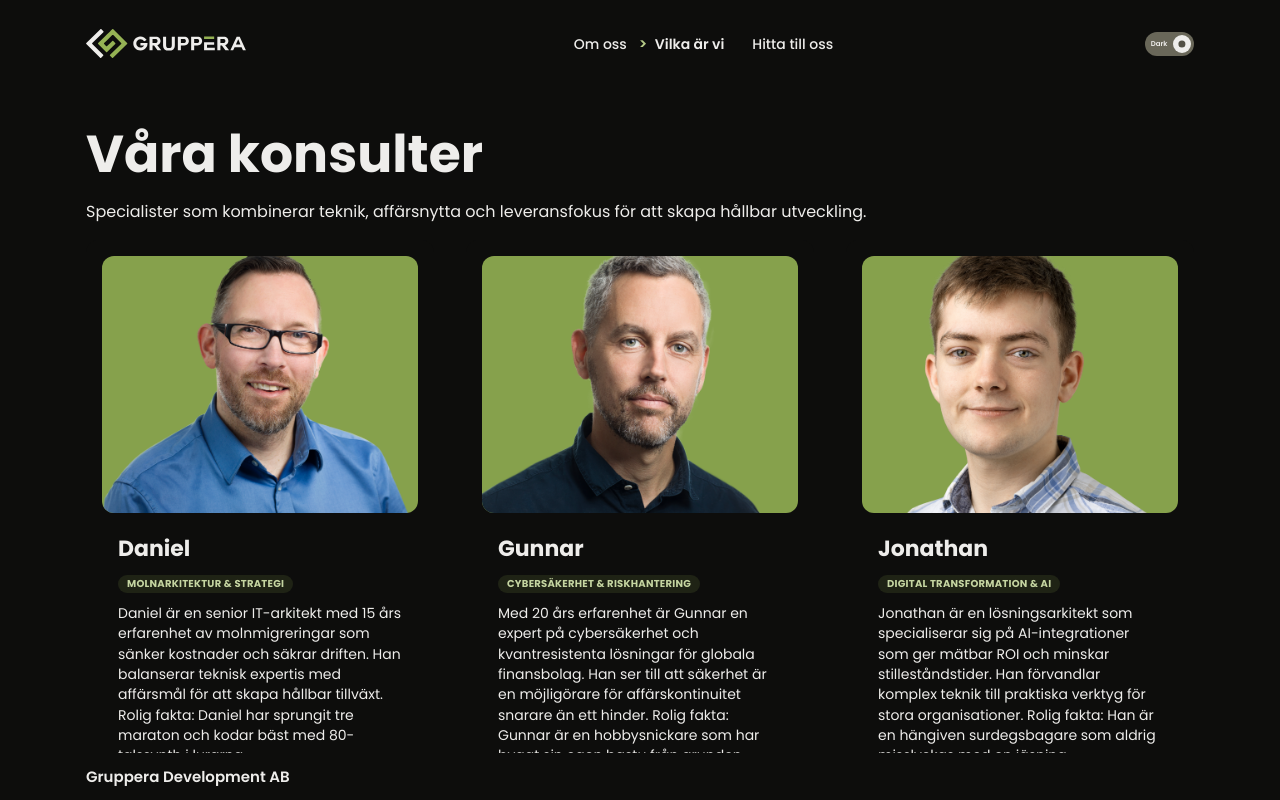
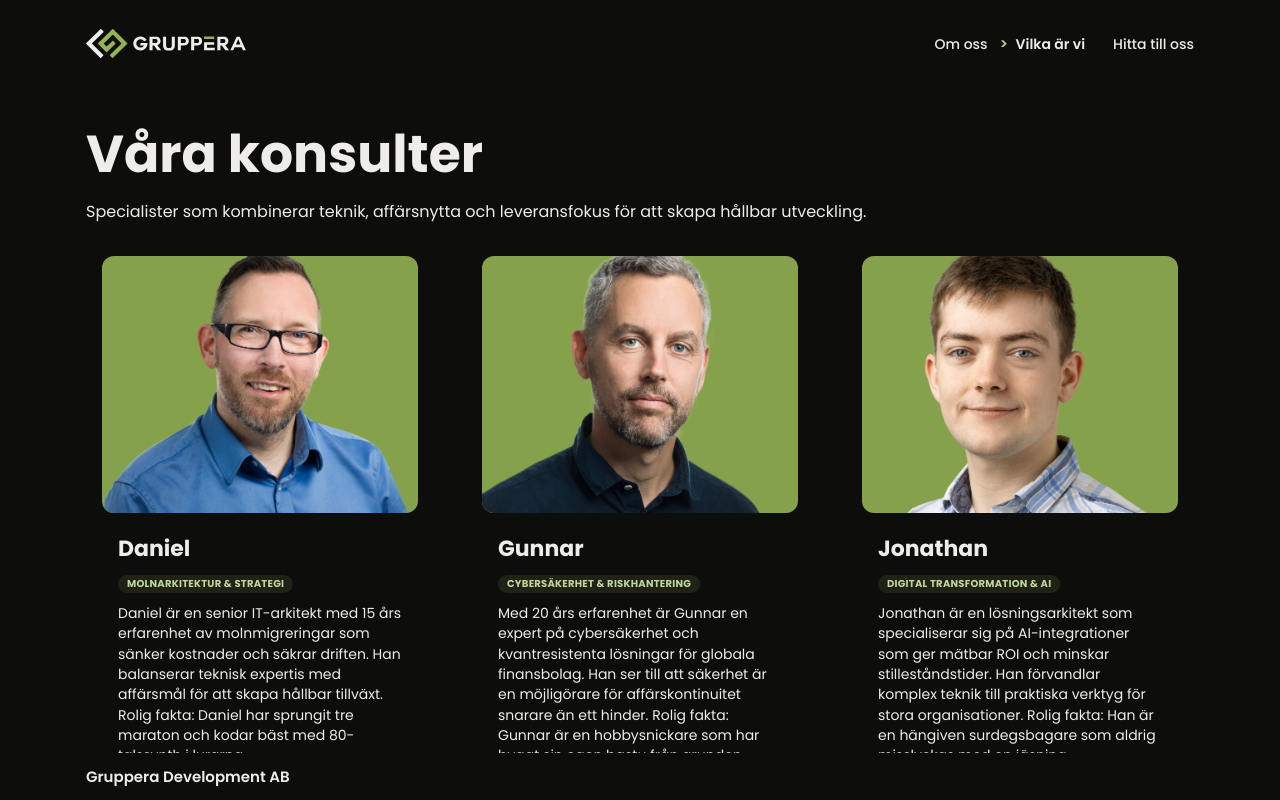
Before and after one commit to Gruppera/gruppera-web, a Next.js app: page /vilka-ar-vi in a window 1280 px wide. Shown: the top 800 px of the page. Built offline with nearby package versions, Linux system fonts and the light colour scheme.

Commit message:
Removed light mode

```diff
--- a/app/globals.css
+++ b/app/globals.css
@@ -9,30 +9,9 @@ body {
   --mantine-color-dimmed: #EEEDEB;
 }
 
-:root[data-mantine-color-scheme="light"] {
-  --mantine-color-body: #757263 !important;
-  --mantine-color-text: #0D0D0C !important;
-  --mantine-color-dimmed: #0D0D0C !important;
-}
-
-html[data-mantine-color-scheme="light"] body {
-  background: #757263 !important;
-  color: #0D0D0C !important;
-}
-
 header,
 footer {
   background: var(--mantine-color-body);
-}
-
-html[data-mantine-color-scheme="light"] header,
-html[data-mantine-color-scheme="light"] footer {
-  background: #757263 !important;
-}
-
-html[data-mantine-color-scheme="light"] header,
-html[data-mantine-color-scheme="light"] footer {
-  background: #757263;
 }
 
 body {
--- a/components/Providers.tsx
+++ b/components/Providers.tsx
@@ -1,26 +1,14 @@
 "use client";
 
-import {
-  MantineProvider,
-  localStorageColorSchemeManager,
-  type MantineThemeOverride,
-} from "@mantine/core";
+import { MantineProvider, type MantineThemeOverride } from "@mantine/core";
 
 type ProvidersProps = {
   children: React.ReactNode;
   theme: MantineThemeOverride;
 };
 
-const colorSchemeManager = localStorageColorSchemeManager({
-  key: "gruppera-color-scheme",
-});
-
 export const Providers = ({ children, theme }: ProvidersProps) => (
-  <MantineProvider
-    defaultColorScheme="dark"
-    theme={theme}
-    colorSchemeManager={colorSchemeManager}
-  >
+  <MantineProvider defaultColorScheme="dark" theme={theme}>
     {children}
   </MantineProvider>
 );
--- a/components/SiteHeader.tsx
+++ b/components/SiteHeader.tsx
@@ -3,18 +3,7 @@
 import Link from "next/link";
 import { usePathname } from "next/navigation";
 import { useEffect, useState } from "react";
-import {
-  Box,
-  Burger,
-  Container,
-  Drawer,
-  Group,
-  Image,
-  Stack,
-  Switch,
-  Text,
-  useMantineColorScheme,
-} from "@mantine/core";
+import { Box, Burger, Container, Drawer, Group, Image, Stack, Text } from "@mantine/core";
 import { useDisclosure, useWindowScroll } from "@mantine/hooks";
 
 const EXPANDED_HEIGHT = 88;
@@ -25,9 +14,6 @@ export const SiteHeader = () => {
   const [isCompact, setIsCompact] = useState(false);
   const pathname = usePathname();
   const [opened, { close, toggle }] = useDisclosure(false);
-  const { colorScheme, toggleColorScheme } = useMantineColorScheme();
-  const [mounted, setMounted] = useState(false);
-  const isDark = (mounted ? colorScheme : "dark") === "dark";
 
   const links = [
     { label: "Om oss", href: "/om-oss" },
@@ -44,10 +30,6 @@ export const SiteHeader = () => {
       return prev;
     });
   }, [y]);
-
-  useEffect(() => {
-    setMounted(true);
-  }, []);
 
   return (
     <Box
@@ -73,11 +55,7 @@ export const SiteHeader = () => {
         >
           <Group gap="sm" align="center" justify="space-between" w="100%">
             <Image
-              src={
-                isDark
-                  ? "/gruppera-logo-sprout-white.svg"
-                  : "/gruppera-logo-sprout-granite.svg"
-              }
+              src="/gruppera-logo-sprout-white.svg"
               alt="Gruppera logo"
               w={{ base: 120, sm: 160 }}
               h="auto"
@@ -117,39 +95,7 @@ export const SiteHeader = () => {
                 );
               })}
             </Group>
-            <Group gap="xs" visibleFrom="sm">
-              <Switch
-                checked={isDark}
-                onChange={toggleColorScheme}
-                color={isDark ? "moss" : "grafite"}
-                size="md"
-                offLabel="Light"
-                onLabel="Dark"
-                aria-label="Toggle color scheme"
-                styles={{
-                  track: {
-                    backgroundColor: isDark
-                      ? "var(--mantine-color-moss-6)"
-                      : "var(--mantine-color-grafite-6)",
-                  },
-                }}
-              />
-            </Group>
             <Group gap="xs" hiddenFrom="sm">
-              <Switch
-                checked={isDark}
-                onChange={toggleColorScheme}
-                color={isDark ? "moss" : "grafite"}
-                size="sm"
-                aria-label="Toggle color scheme"
-                styles={{
-                  track: {
-                    backgroundColor: isDark
-                      ? "var(--mantine-color-moss-6)"
-                      : "var(--mantine-color-grafite-6)",
-                  },
-                }}
-              />
               <Burger
                 opened={opened}
                 onClick={toggle}
@@ -169,27 +115,19 @@ export const SiteHeader = () => {
         withCloseButton
         styles={{
           content: {
-            backgroundColor: isDark
-              ? "var(--mantine-color-grafite-7)"
-              : "var(--mantine-color-chamonix-0)",
+            backgroundColor: "var(--mantine-color-grafite-7)",
           },
           header: {
-            backgroundColor: isDark
-              ? "var(--mantine-color-grafite-7)"
-              : "var(--mantine-color-chamonix-0)",
+            backgroundColor: "var(--mantine-color-grafite-7)",
           },
           body: {
             paddingTop: "var(--mantine-spacing-lg)",
           },
           close: {
-            color: isDark
-              ? "var(--mantine-color-chamonix-0)"
-              : "var(--mantine-color-grafite-7)",
+            color: "var(--mantine-color-chamonix-0)",
           },
           title: {
-            color: isDark
-              ? "var(--mantine-color-chamonix-0)"
-              : "var(--mantine-color-grafite-7)",
+            color: "var(--mantine-color-chamonix-0)",
           },
         }}
         overlayProps={{ opacity: 0.4, blur: 4 }}
```
